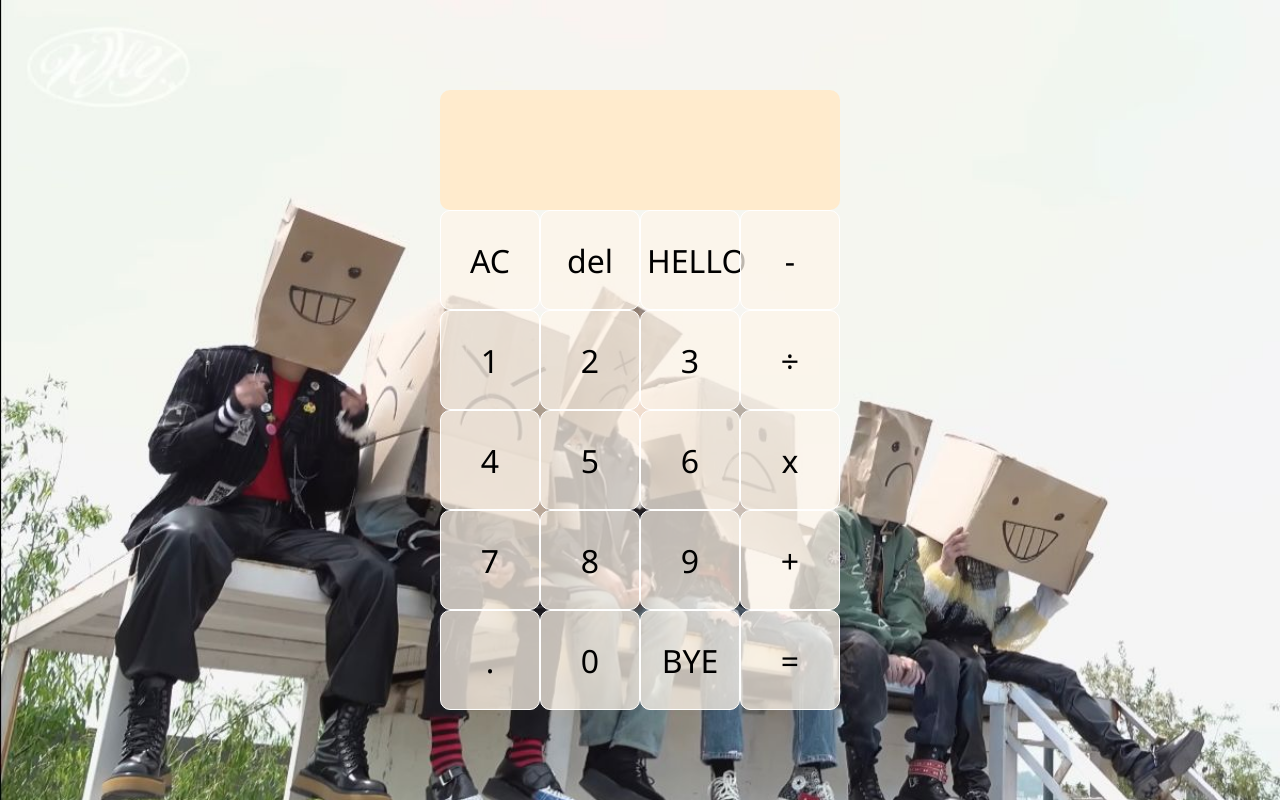
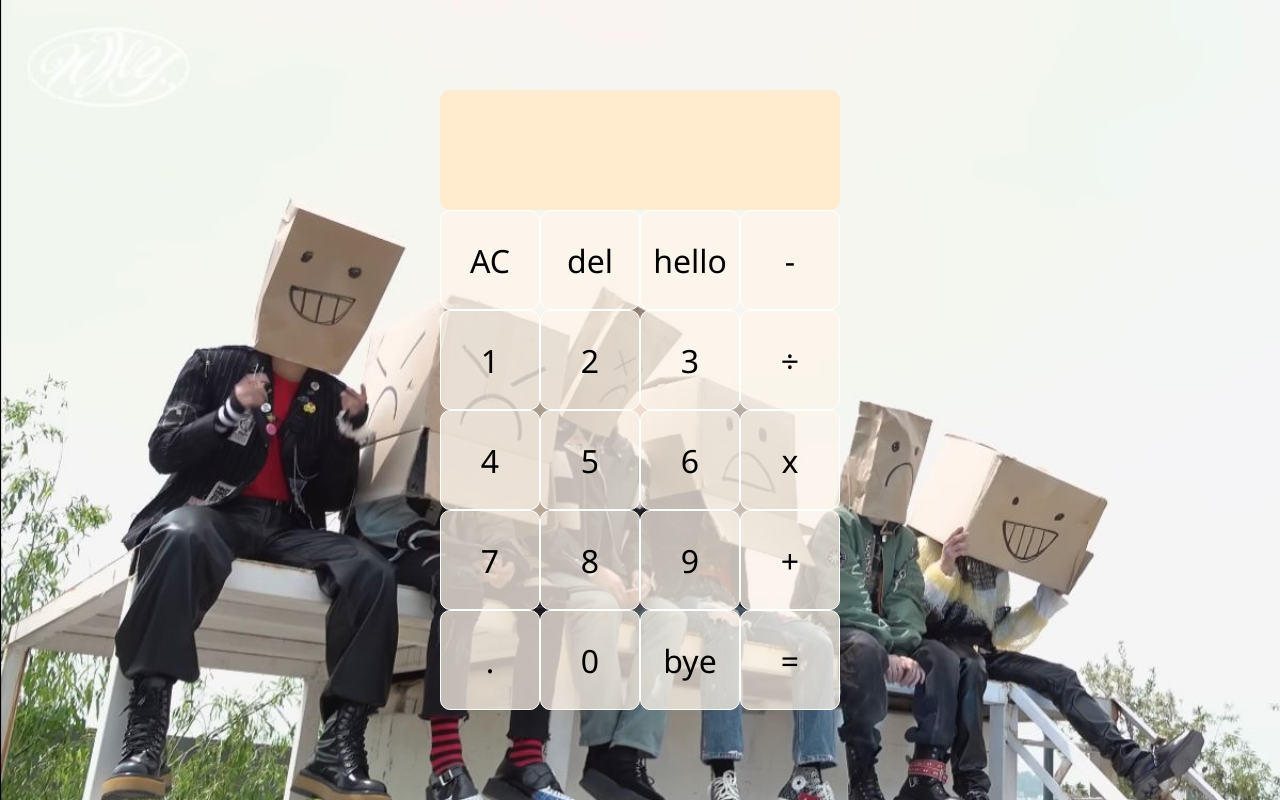
Before and after one commit to kenchyyy/-se-2144-prelims, a plain HTML site: page index.html in a window 1280 px wide. Drawn offline with Linux system fonts and the light colour scheme.

Commit message:
added a few changes

```diff
--- a/index.html
+++ b/index.html
@@ -15,7 +15,7 @@
         </div>
         <button data-clear>AC</button>
         <button data-delete>del</button>
-        <button data-start>HELLO</button>
+        <button data-start>hello</button>
         <button data-operators>-</button>
         <button data-number>1</button>
         <button data-number>2</button>
@@ -31,7 +31,7 @@
         <button data-operators>+</button>
         <button data-number>.</button>
         <button data-number>0</button>
-        <button data-end>BYE</button>
+        <button data-end>bye</button>
         <button data-equals>=</button>
     </div>
 </body>
```
